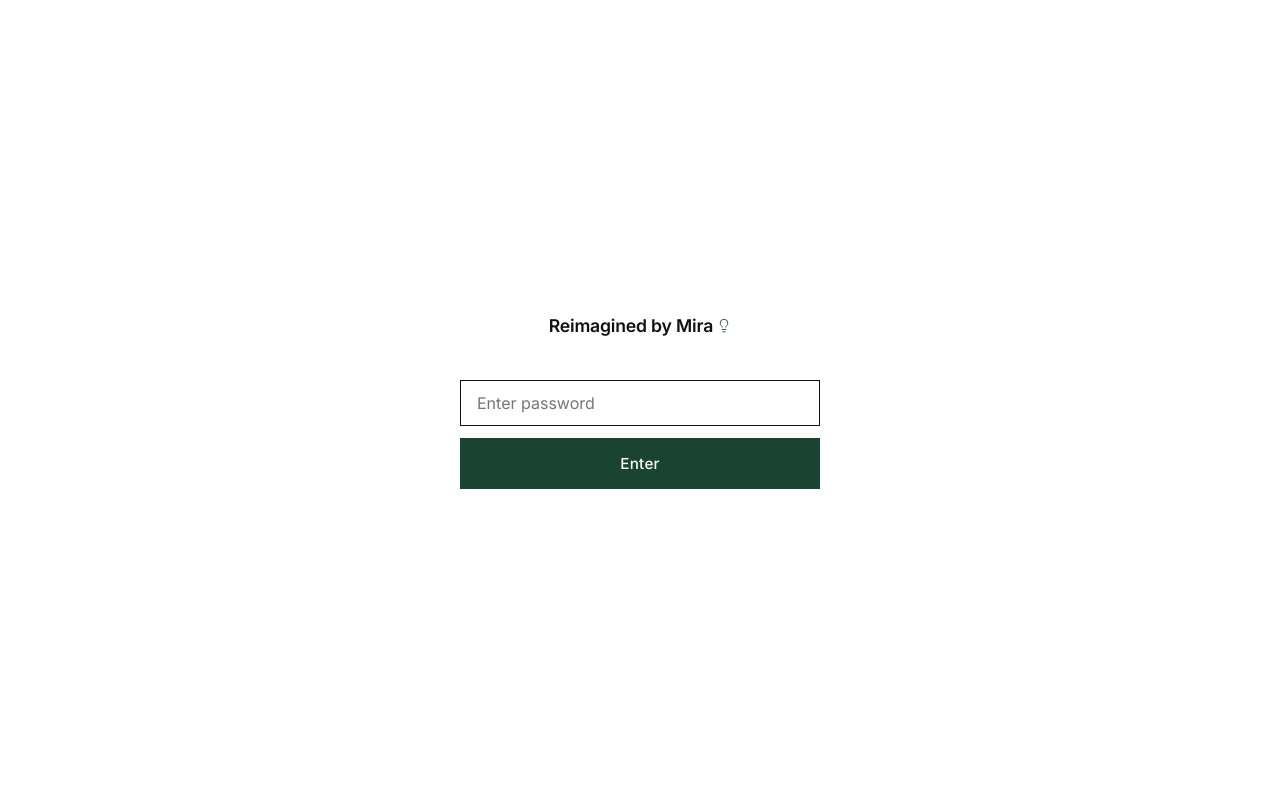
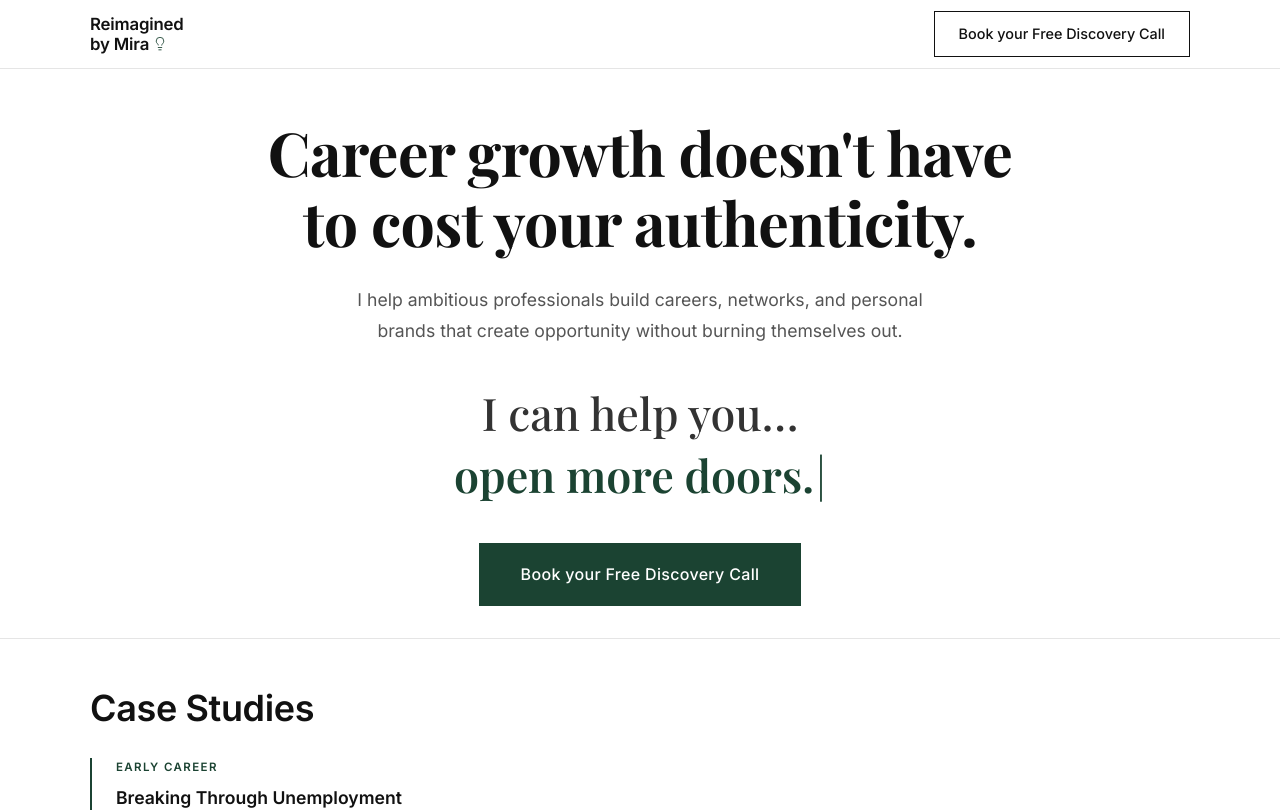
Before and after one commit to greynmira/reimagined-mira, a React (Vite) app: page / in a window 1280 px wide. Shown: the top 810 px of the page. Built offline with nearby package versions, Linux system fonts and the light colour scheme; a web font is replaced by a local one.

Commit message:
Remove password gate — site is now publicly accessible

```diff
--- a/src/App.jsx
+++ b/src/App.jsx
@@ -387,10 +387,6 @@ function Footer() {
 }
 
 function App() {
-  const [unlocked, setUnlocked] = useState(false)
-
-  if (!unlocked) return <PasswordGate onUnlock={() => setUnlocked(true)} />
-
   return (
     <>
       <Nav />
```
